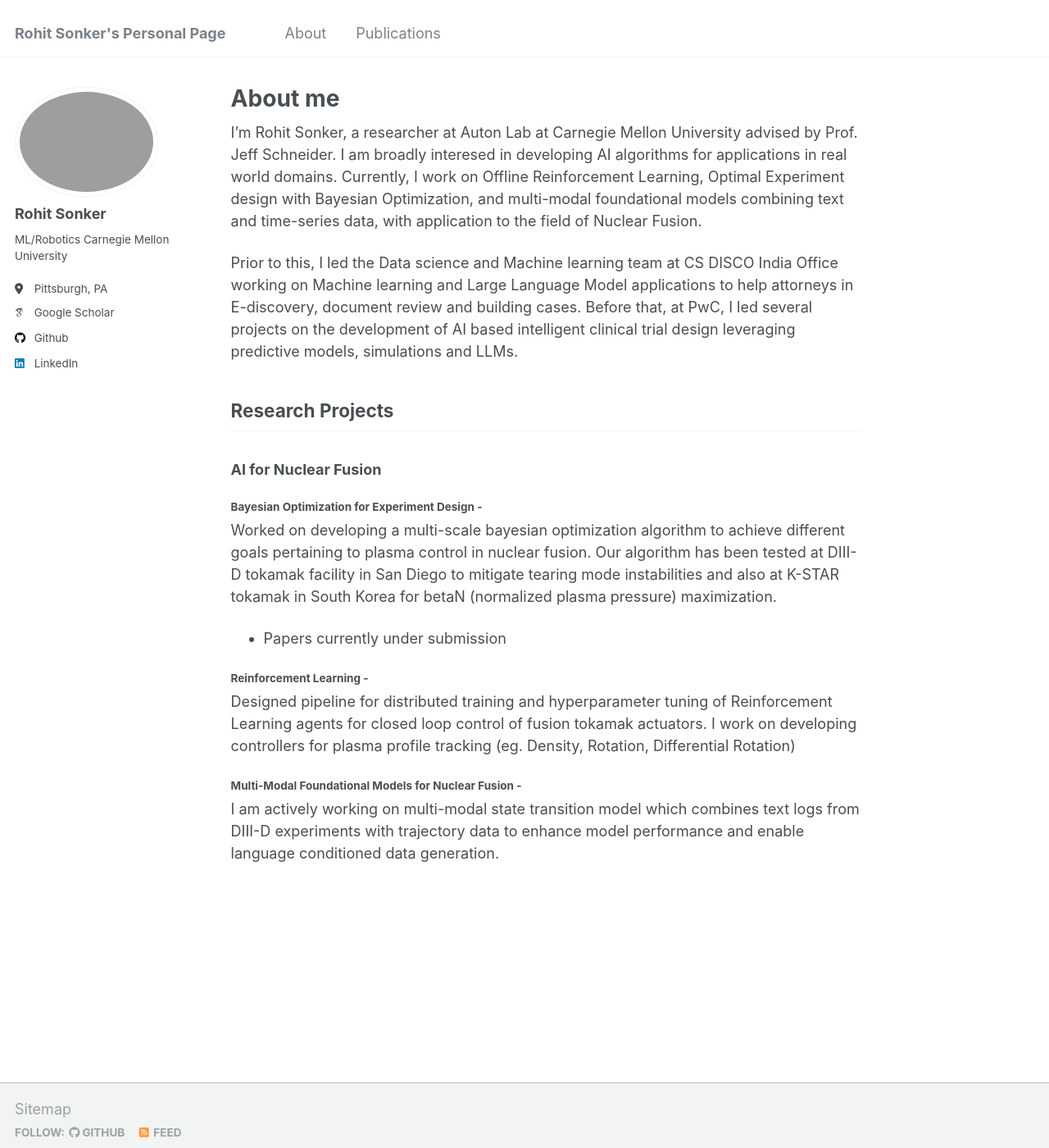
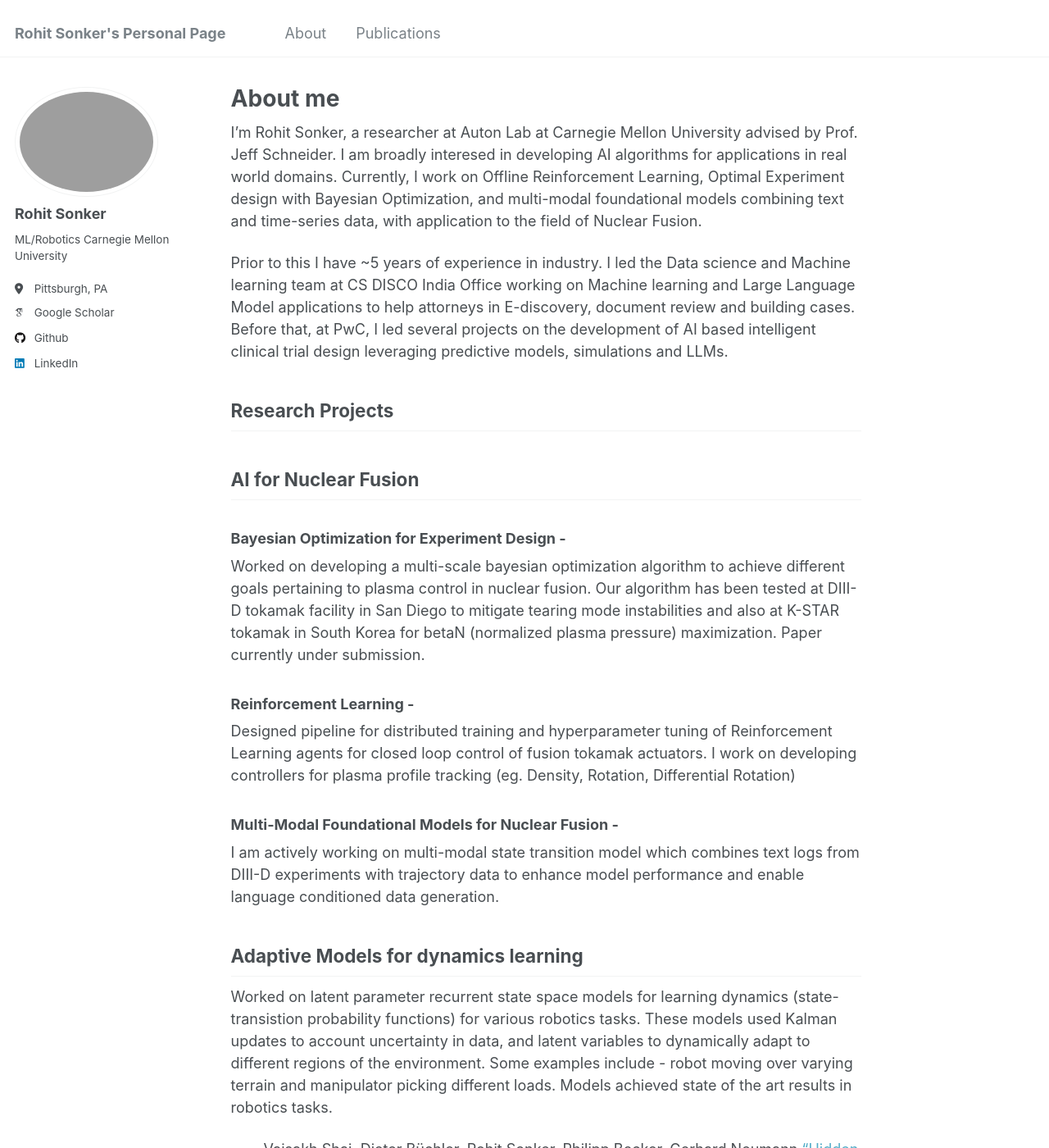
Before and after one commit to rohit-sonker/rohit-sonker.github.io, a Jekyll site: the page built from _pages/about.md, in a window 1280 px wide and 1400 px high. Shown: the whole window at 82% size. Built offline with Jekyll 4.4.1, drawn with Linux system fonts in a browser that asks for light colours; some web fonts are replaced; some of the changed text lies outside the part shown.

```diff
--- a/_config.yml
+++ b/_config.yml
@@ -44,7 +44,7 @@ author:
   bitbucket        : # Username - Update with your username on the site
   codepen          : # Username
   dribbble         : # Username
-  github           : "https://github.com/rohit-sonker"
+  github           : "rohit-sonker"
   kaggle           : # Username
   stackoverflow    : # User number or user number and name (i.e., use "1" or "1/jeff-atwood")
 
@@ -58,7 +58,7 @@ author:
   keybase          : # Username
   instagram        : # Username
   lastfm           : # Username
-  linkedin         : "www.linkedin.com/in/rohit-sonker-755a19142"
+  linkedin         : "rohit-sonker-755a19142"
   mastodon         : # URL
   medium           : # URL
   pinterest        : # Username
--- a/_pages/about.md
+++ b/_pages/about.md
@@ -6,30 +6,36 @@ redirect_from:
   - /about/
   - /about.html
 ---
-
 I’m Rohit Sonker, a researcher at Auton Lab at Carnegie Mellon University advised by Prof. Jeff Schneider.
 I am broadly interesed in developing AI algorithms for applications in real world domains. Currently, I work on Offline Reinforcement Learning, Optimal Experiment design with Bayesian Optimization, and multi-modal foundational models combining text and time-series data, with application to the field of Nuclear Fusion.
 
-Prior to this, I led the Data science and Machine learning team at CS DISCO India Office working on Machine learning and Large Language Model applications to help attorneys in E-discovery, document review and building cases.
+Prior to this I have ~5 years of experience in industry. I led the Data science and Machine learning team at CS DISCO India Office working on Machine learning and Large Language Model applications to help attorneys in E-discovery, document review and building cases.
 Before that, at PwC, I led several projects on the development of AI based intelligent clinical trial design leveraging predictive models, simulations and LLMs.
 
 Research Projects
 ---
 
-### AI for Nuclear Fusion
+## AI for Nuclear Fusion
 
-#### Bayesian Optimization for Experiment Design -
-Worked on developing a multi-scale bayesian optimization algorithm to achieve different goals pertaining to plasma control in nuclear fusion. Our algorithm has been tested at DIII-D tokamak facility in San Diego to mitigate tearing mode instabilities and also at K-STAR tokamak in South Korea for betaN (normalized plasma pressure) maximization.
-  - Papers currently under submission
+### Bayesian Optimization for Experiment Design -
+Worked on developing a multi-scale bayesian optimization algorithm to achieve different goals pertaining to plasma control in nuclear fusion. Our algorithm has been tested at DIII-D tokamak facility in San Diego to mitigate tearing mode instabilities and also at K-STAR tokamak in South Korea for betaN (normalized plasma pressure) maximization. Paper currently under submission.
 
 
-#### Reinforcement Learning -
+### Reinforcement Learning -
 Designed pipeline for distributed training and hyperparameter tuning of Reinforcement Learning agents for closed loop control of fusion tokamak actuators. I work on developing controllers for plasma profile tracking (eg. Density, Rotation, Differential Rotation)
 
 
-#### Multi-Modal Foundational Models for Nuclear Fusion -
+### Multi-Modal Foundational Models for Nuclear Fusion -
 I am actively working on multi-modal state transition model which combines text logs from DIII-D experiments with trajectory data to enhance model performance and enable language conditioned data generation.
 
+## Adaptive Models for dynamics learning
+Worked on latent parameter recurrent state space models for learning dynamics (state-transistion probability functions) for various robotics tasks. These models used
+Kalman updates to account uncertainty in data, and latent variables to dynamically adapt to different regions of the environment. Some examples include - robot moving over varying terrain and manipulator picking different loads. Models achieved state of the art results in robotics tasks.
+ - Vaisakh Shaj, Dieter Büchler, Rohit Sonker, Philipp Becker, Gerhard Neumann [“Hidden Parameter Recurrent State Space Models For Changing Dynamics Scenarios”]("https://openreview.net/pdf?id=ds8yZOUsea"), International Conference for Learning Representations (ICLR) , 2022
+
+## Terrain Height to Dynamics Learning
+Worked on adding terrain height to learning dynamics models of a robot moving over various terrain conditions. Using this model, we also built a Model Predictive Controller (MPC) for trajectory tracking.
+ - R. Sonker and A. Dutta, ["Adding Terrain Height to Improve Model Learning for Path Tracking on Uneven Terrain by a Four Wheel Robot"]("https://ieeexplore.ieee.org/document/9265417") in IEEE Robotics and Automation Letters, Jan. 2021
 
 
 
```
Also changed, not shown: 2 other files.
